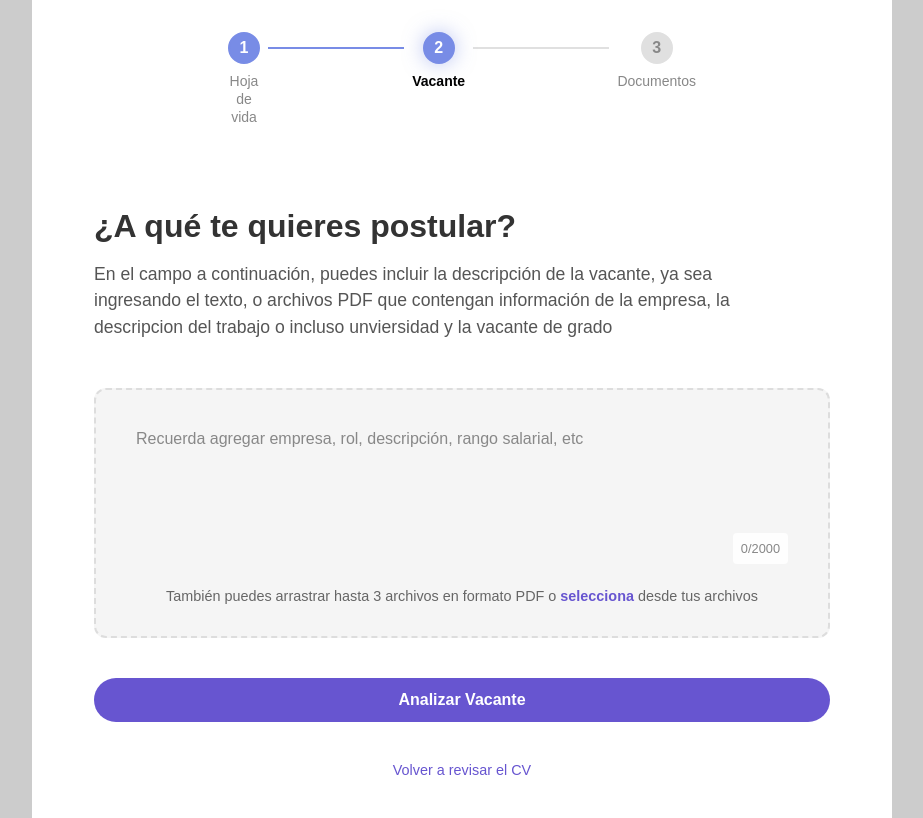
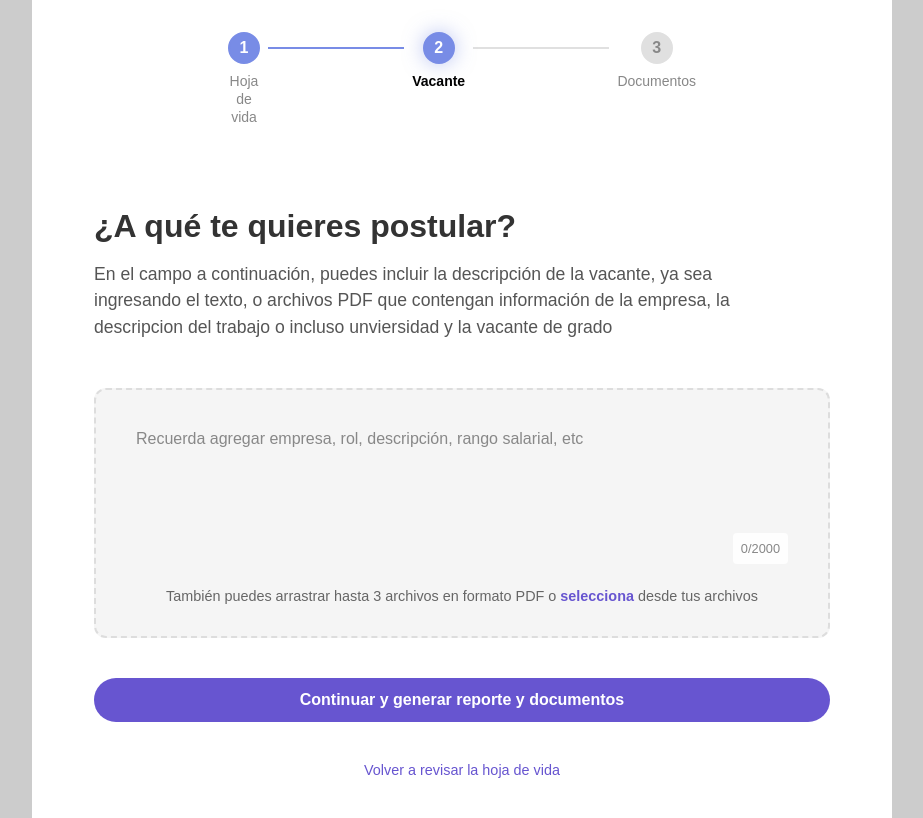
Before and after one commit to stivenDR14/ai-curriculum-analyser-generator, a Next.js app: page /resources in a window 1280 px wide. Shown: the whole page, without its empty margins (178-1101 px from the left). Built offline with nearby package versions, Linux system fonts and the light colour scheme.

Commit message:
flow correctly before reporte

```diff
--- a/src/app/resources/page.tsx
+++ b/src/app/resources/page.tsx
@@ -2,19 +2,32 @@
 
 import styles from "./page.module.css";
 import Button from "@/components/Button";
-import { useSettingsStore } from "@/hooks/use-settingsStore";
 import VacancyUploadExtractor from "@/components/Extractor/VacancyUploadExtractor";
 import { MAX_CHARACTERS } from "@/utils/constants-all";
 import {
   landingPageCurriculumLabels,
   landingPageHiringLabels,
+  loaderMessages,
+  resourcesLabels,
 } from "@/utils/labels";
-import { useRouter } from "next/navigation";
 import CurriculumUploadExtractor from "@/components/Extractor/CurriculumUploadExtractor";
+import { UseHandleUploadFiles } from "@/hooks/use-handle-upload-files.hook";
+import Loader from "@/components/Loader";
+
 export default function Resources() {
-  const isRecruiter = useSettingsStore((state) => state.isRecruiter);
-
-  const router = useRouter();
+  const {
+    router,
+    isRecruiter,
+    uploadedFiles,
+    disableSelectFile,
+    setUploadedFiles,
+    recruiterText,
+    cvText,
+    isLoading,
+    handleAnalyze,
+    handleTextChange,
+    handleSelectFile,
+  } = UseHandleUploadFiles(false);
 
   const handleReset = () => {
     if (isRecruiter) {
@@ -24,64 +37,71 @@ export default function Resources() {
     }
   };
 
+  if (isLoading) {
+    return (
+      <Loader
+        messages={[
+          loaderMessages.sendingResources,
+          loaderMessages.extractingInformation,
+          isRecruiter
+            ? loaderMessages.abstractingInformation
+            : loaderMessages.generatingSections,
+          loaderMessages.somethingGreat,
+          loaderMessages.moreTime,
+        ]}
+        interval={isRecruiter ? 3000 : 5000}
+      />
+    );
+  }
   return (
     <main className={styles.container}>
       {!isRecruiter ? (
         <VacancyUploadExtractor
-          title={"¿A qué te quieres postular?"}
-          subtitle={
-            "En el campo a continuación, puedes incluir la descripción de la vacante, ya sea ingresando el texto, o archivos PDF que contengan información de la empresa, la descripcion del trabajo o incluso unviersidad y la vacante de grado"
-          }
-          uploadedFiles={[]}
-          setUploadedFiles={() => {}}
-          recruiterText={""}
-          onRecruiterTextChange={() => {}}
+          title={resourcesLabels.titleCandidate}
+          subtitle={resourcesLabels.subtitleCandidate}
+          uploadedFiles={uploadedFiles}
+          setUploadedFiles={setUploadedFiles}
+          recruiterText={recruiterText}
+          onRecruiterTextChange={(e) => handleTextChange(e, true)}
           maxCharacters={MAX_CHARACTERS}
-          handleAnalyze={() => {}}
-          handleSelectFile={() => {}}
-          disableSelectFile={false}
+          handleAnalyze={() => handleAnalyze("vacancy")}
+          handleSelectFile={handleSelectFile}
+          disableSelectFile={disableSelectFile}
           dragText={landingPageCurriculumLabels.dragText}
           selectText={landingPageCurriculumLabels.selectText}
           selectFromText={landingPageCurriculumLabels.selectFromText}
           placeholderText={landingPageHiringLabels.placeholderText}
-          analyzeButtonText={landingPageHiringLabels.analyzeButtonText}
+          analyzeButtonText={resourcesLabels.continueButtonTextCandidate}
           switchText={""}
           onSwitch={() => {}}
         />
       ) : (
         <CurriculumUploadExtractor
-          title={"Incluye la hoja de vida del candidato"}
-          subtitle={
-            "En el campo a continuación, puedes incluir la hoja de vida del candidato, ya sea ingresando el texto, o archivos PDF que contengan información de la persona"
-          }
-          uploadedFiles={[]}
-          setUploadedFiles={() => {}}
-          cvText={""}
-          onCvTextChange={() => {}}
+          title={resourcesLabels.titleRecruiter}
+          subtitle={resourcesLabels.subtitleRecruiter}
+          uploadedFiles={uploadedFiles}
+          setUploadedFiles={setUploadedFiles}
+          cvText={cvText}
+          onCvTextChange={(e) => handleTextChange(e, false)}
           maxCharacters={MAX_CHARACTERS}
-          handleAnalyze={() => {}}
-          handleSelectFile={() => {}}
-          disableSelectFile={false}
+          handleAnalyze={() => handleAnalyze("curriculum")}
+          handleSelectFile={handleSelectFile}
+          disableSelectFile={disableSelectFile}
           dragText={landingPageCurriculumLabels.dragText}
           selectText={landingPageCurriculumLabels.selectText}
           selectFromText={landingPageCurriculumLabels.selectFromText}
           uploadInfo={landingPageCurriculumLabels.uploadInfo}
-          analyzeButtonText={landingPageCurriculumLabels.analyzeButtonText}
+          analyzeButtonText={resourcesLabels.continueButtonTextRecruiter}
           switchText={""}
           onSwitch={() => {}}
         />
       )}
 
-      {isRecruiter && (
-        <div className={styles.actionContainer}>
-          <Button variant="primary">Continuar</Button>
-        </div>
-      )}
       <div className={styles.actionContainer}>
         <Button variant="switch" onClick={handleReset}>
           {isRecruiter
-            ? "Volver a revisar la vacante"
-            : "Volver a revisar el CV"}
+            ? resourcesLabels.rejectAndUploadOtherRecruiter
+            : resourcesLabels.rejectAndUploadOtherCandidate}
         </Button>
       </div>
     </main>
--- a/src/hooks/use-documents.hook.ts
+++ b/src/hooks/use-documents.hook.ts
@@ -35,7 +35,13 @@ interface UseDocumentsReturn {
   getResumeData: () => ResumeData | null;
 }
 
-export const useDocuments = (router: AppRouterInstance): UseDocumentsReturn => {
+export const useDocuments = ({
+  router,
+  isHome,
+}: {
+  router: AppRouterInstance;
+  isHome: boolean;
+}): UseDocumentsReturn => {
   const [isRecruiter, setIsRecruiter] = useState<boolean>(() => {
     if (typeof window !== "undefined") {
       const savedMode = localStorage.getItem(RECRUITER_MODE_KEY);
@@ -51,11 +57,13 @@ export const useDocuments = (router: AppRouterInstance): UseDocumentsReturn => {
   }, [isRecruiter]);
 
   useEffect(() => {
-    if (getResumeData() && !isRecruiter) {
-      router.push("/curriculum-analisys");
-    }
-    if (getResumeData() && isRecruiter) {
-      router.push("/vacancy");
+    if (isHome) {
+      if (getResumeData() && !isRecruiter) {
+        router.push("/curriculum-analisys");
+      }
+      if (getResumeData() && isRecruiter) {
+        router.push("/vacancy");
+      }
     }
   }, [isRecruiter]);
 
--- /dev/null
+++ b/src/hooks/use-handle-upload-files.hook.ts
@@ -0,0 +1,116 @@
+import { useEffect, useState } from "react";
+import { useDocuments } from "./use-documents.hook";
+import { useRouter } from "next/navigation";
+import { frontendErrorsLabels } from "@/utils/labels";
+import { showToast } from "@/components/Toast";
+import { MAX_CHARACTERS, MAX_FILES } from "@/utils/constants-all";
+
+export const UseHandleUploadFiles = (isHome: boolean) => {
+  const [isLoading, setIsLoading] = useState(false);
+  const [uploadedFiles, setUploadedFiles] = useState<File[]>([]);
+  const [disableSelectFile, setDisableSelectFile] = useState(false);
+  const [recruiterText, setRecruiterText] = useState("");
+  const [cvText, setCvText] = useState("");
+  const router = useRouter();
+
+  const { isRecruiter, setIsRecruiter, saveResumeData } = useDocuments({
+    router,
+    isHome,
+  });
+
+  useEffect(() => {
+    if (uploadedFiles.length < MAX_FILES) {
+      setDisableSelectFile(false);
+    } else {
+      setDisableSelectFile(true);
+    }
+  }, [uploadedFiles]);
+
+  const handleAnalyze = async (type: "curriculum" | "vacancy") => {
+    if (
+      !uploadedFiles.length &&
+      (type === "curriculum" ? cvText === "" : recruiterText === "")
+    ) {
+      showToast.error(frontendErrorsLabels.noFilesSelected);
+      return;
+    }
+
+    setIsLoading(true);
+    const formData = new FormData();
+    uploadedFiles.forEach((file) => {
+      formData.append("files", file);
+    });
+    formData.append("text", type === "curriculum" ? cvText : recruiterText);
+
+    try {
+      console.log("type", type);
+      const response = await fetch(`/api/analyze/${type}`, {
+        method: "POST",
+        body: formData,
+      });
+
+      if (!response.ok) {
+        throw new Error(frontendErrorsLabels.uploadError);
+      }
+
+      const data = await response.json();
+      saveResumeData(data, isRecruiter);
+
+      router.push(
+        isHome ? (isRecruiter ? "/vacancy" : "/curriculum-analisys") : "/report"
+      );
+    } catch (error: unknown) {
+      console.error("Error:", error);
+      showToast.error(frontendErrorsLabels.uploadError);
+    } finally {
+      setIsLoading(false);
+    }
+  };
+
+  const handleTextChange = (
+    e: React.ChangeEvent<HTMLTextAreaElement>,
+    isRecruiter: boolean
+  ) => {
+    const text = e.target.value;
+    if (text.length <= MAX_CHARACTERS) {
+      if (isRecruiter) {
+        setRecruiterText(text);
+      } else {
+        setCvText(text);
+      }
+    }
+  };
+
+  const handleSelectFile = () => {
+    if (uploadedFiles.length >= MAX_FILES) {
+      setDisableSelectFile(true);
+      return;
+    }
+    const fileInput = document.createElement("input");
+    fileInput.type = "file";
+    fileInput.accept = ".pdf";
+    fileInput.onchange = (event: Event) => {
+      const target = event.target as HTMLInputElement;
+      const file = target.files?.[0];
+      if (file) {
+        setUploadedFiles((filesaux) => [...filesaux, file]);
+      }
+    };
+    fileInput.click();
+  };
+
+  return {
+    router,
+    isLoading,
+    uploadedFiles,
+    setUploadedFiles,
+    disableSelectFile,
+    recruiterText,
+    cvText,
+    isRecruiter,
+    setIsRecruiter,
+    handleAnalyze,
+    handleTextChange,
+    handleSelectFile,
+  };
+};
--- a/src/utils/labels.ts
+++ b/src/utils/labels.ts
@@ -74,6 +74,30 @@ export const curriculumAnalisysLabels = {
     "Hemos logrado un 95% de precisión en la extracción. Hemos generado las siguientes secciones",
 };
 
+export const vacancyLabels = {
+  continueButtonText: "Continuar a extraer la información de la vacante",
+  rejectAndUploadOther: "Rechazar y subir otra vacante",
+  title: "La vacante extraida es la siguiente",
+  suggestionTitle: "Sugerencias",
+  vacancyTitle: "Tu vacante",
+  loaderMessages: ["Cargando"],
+};
+
+export const resourcesLabels = {
+  titleRecruiter: "Incluye la hoja de vida del candidato",
+  subtitleRecruiter:
+    "En el campo a continuación, puedes incluir la hoja de vida del candidato, ya sea ingresando el texto, o archivos PDF que contengan información de la persona",
+  uploadInfoRecruiter:
+    "Sube el texto de tu hoja de vida o copia y pega el texto aquí. Asegúrate de que esté actualizada.",
+  continueButtonTextRecruiter: "Continuar y generar reporte",
+  rejectAndUploadOtherRecruiter: "Volver a revisar la vacante",
+  titleCandidate: "¿A qué te quieres postular?",
+  subtitleCandidate:
+    "En el campo a continuación, puedes incluir la descripción de la vacante, ya sea ingresando el texto, o archivos PDF que contengan información de la empresa, la descripcion del trabajo o incluso unviersidad y la vacante de grado",
+  continueButtonTextCandidate: "Continuar y generar reporte y documentos",
+  rejectAndUploadOtherCandidate: "Volver a revisar la hoja de vida",
+};
+
 export const stepperLabels = {
   step11: "Hoja de vida",
   step12: "Vacante",
```
Also changed, not shown: src/app/page.tsx (+14 -90 lines), src/app/vacancy/page.tsx (+8 -7 lines), src/components/CardSection/CardSection.module.css (+2 -7 lines).
